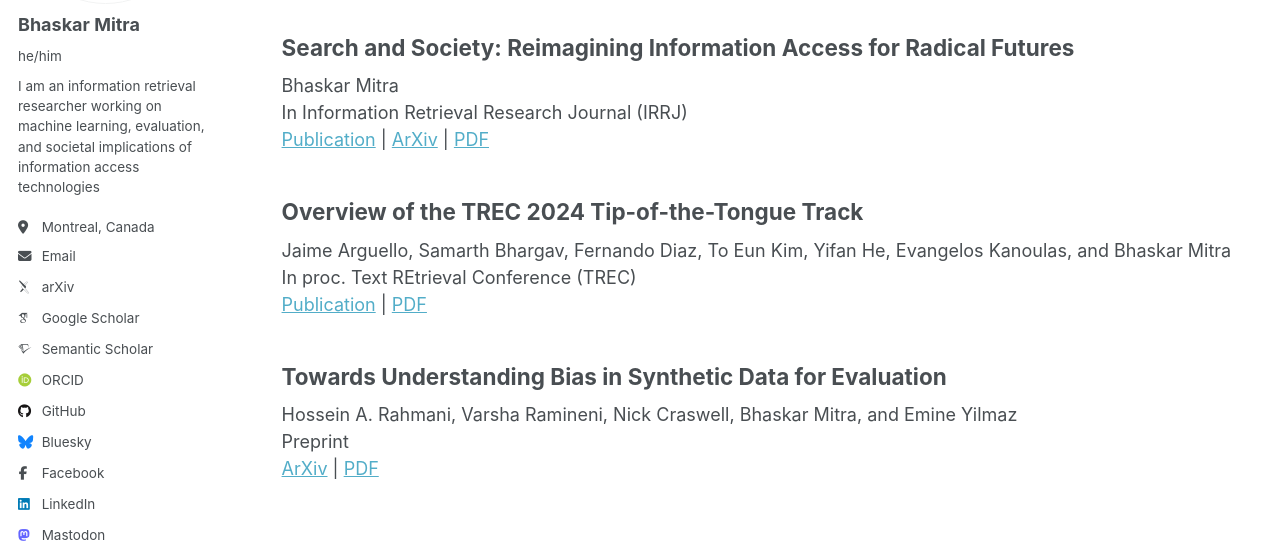
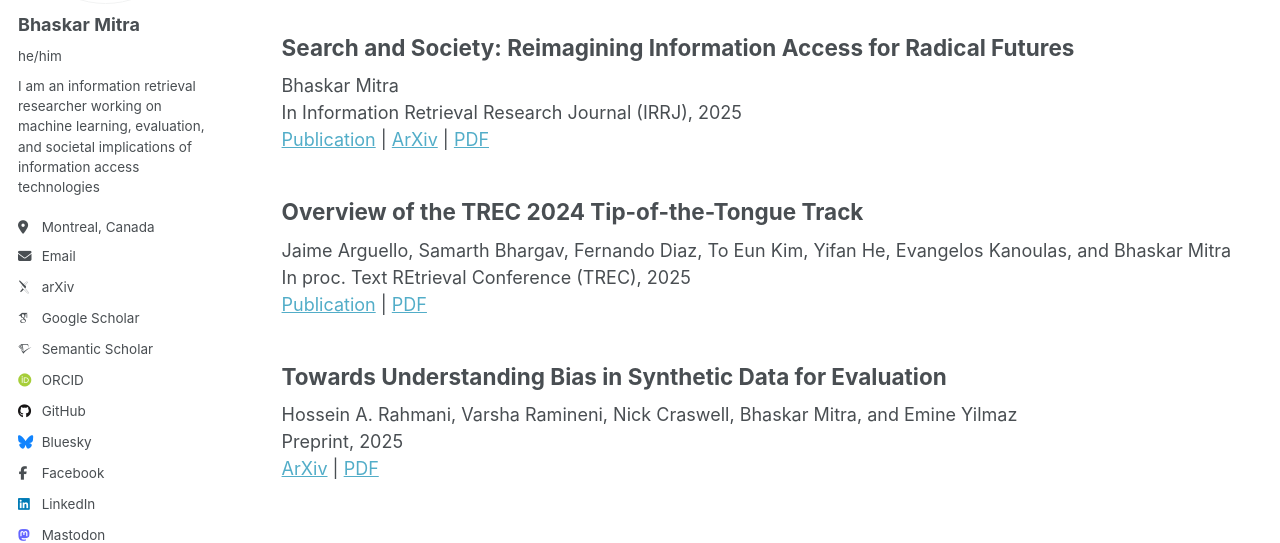
Before and after one commit to bhaskar-mitra/bhaskar-mitra.github.io, a Jekyll site: the page built from _pages/publications.html, in a window 1280 px wide and 1142 px high. Shown: the part 270-813 px from the top of the window. Built offline with Jekyll 4.4.1, drawn with Linux system fonts in a browser that asks for light colours; some web fonts are replaced; grey boxes are pictures that could not be loaded.

Commit message:
Update publications.html

```diff
--- a/_pages/publications.html
+++ b/_pages/publications.html
@@ -17,19 +17,19 @@ author_profile: true
   <article class="archive__item" itemscope itemtype="http://schema.org/CreativeWork">
     <h2>Search and Society: Reimagining Information Access for Radical Futures</h2>
     Bhaskar Mitra<br/>
-    In Information Retrieval Research Journal (IRRJ)<br/>
+    In Information Retrieval Research Journal (IRRJ), 2025<br/>
     <a href="https://irrj.org/article/view/19654">Publication</a> | <a href="https://arxiv.org/abs/2403.17901">ArXiv</a> | <a href="../files/19654_Mitra.pdf">PDF</a>
   </article>
   <article class="archive__item" itemscope itemtype="http://schema.org/CreativeWork">
     <h2>Overview of the TREC 2024 Tip-of-the-Tongue Track</h2>
     Jaime Arguello, Samarth Bhargav, Fernando Diaz, To Eun Kim, Yifan He, Evangelos Kanoulas, and Bhaskar Mitra<br/>
-    In proc. Text REtrieval Conference (TREC)<br/>
+    In proc. Text REtrieval Conference (TREC), 2025<br/>
     <a href="https://trec.nist.gov/pubs/trec33/papers/Overview_tot.pdf">Publication</a> | <a href="../files/Overview_tot_2024.pdf">PDF</a>
   </article>
   <article class="archive__item" itemscope itemtype="http://schema.org/CreativeWork">
     <h2>Towards Understanding Bias in Synthetic Data for Evaluation</h2>
     Hossein A. Rahmani, Varsha Ramineni, Nick Craswell, Bhaskar Mitra, and Emine Yilmaz<br/>
-    Preprint<br/>
+    Preprint, 2025<br/>
     <a href="https://arxiv.org/abs/2506.10301">ArXiv</a> | <a href="../files/2506.10301v1.pdf">PDF</a>
   </article>
 </div>
```
